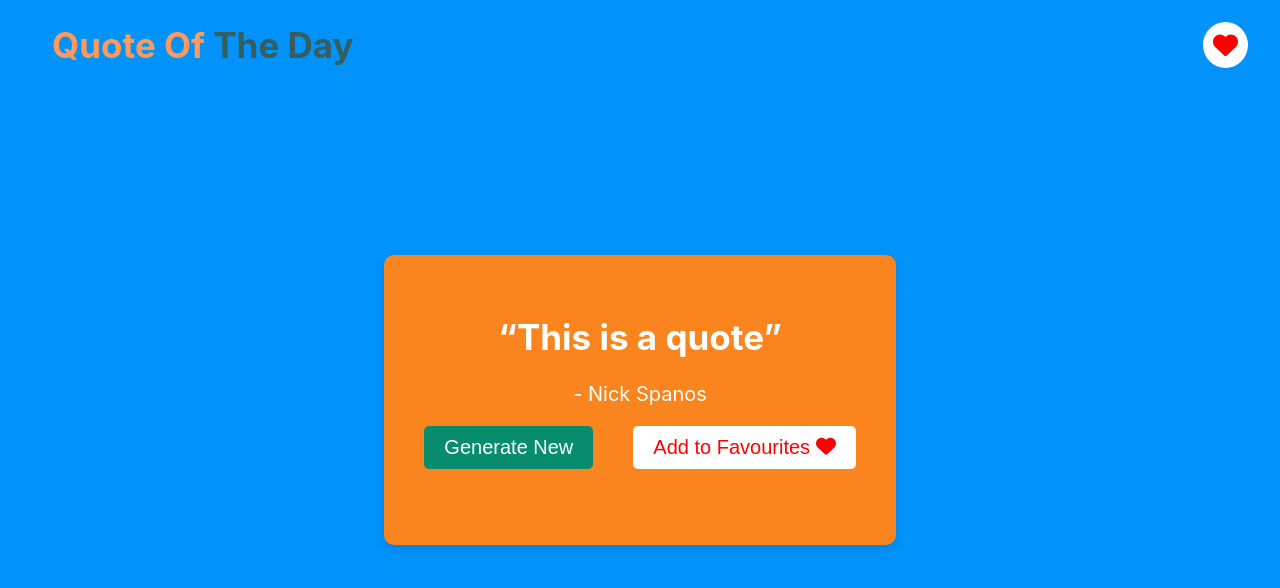
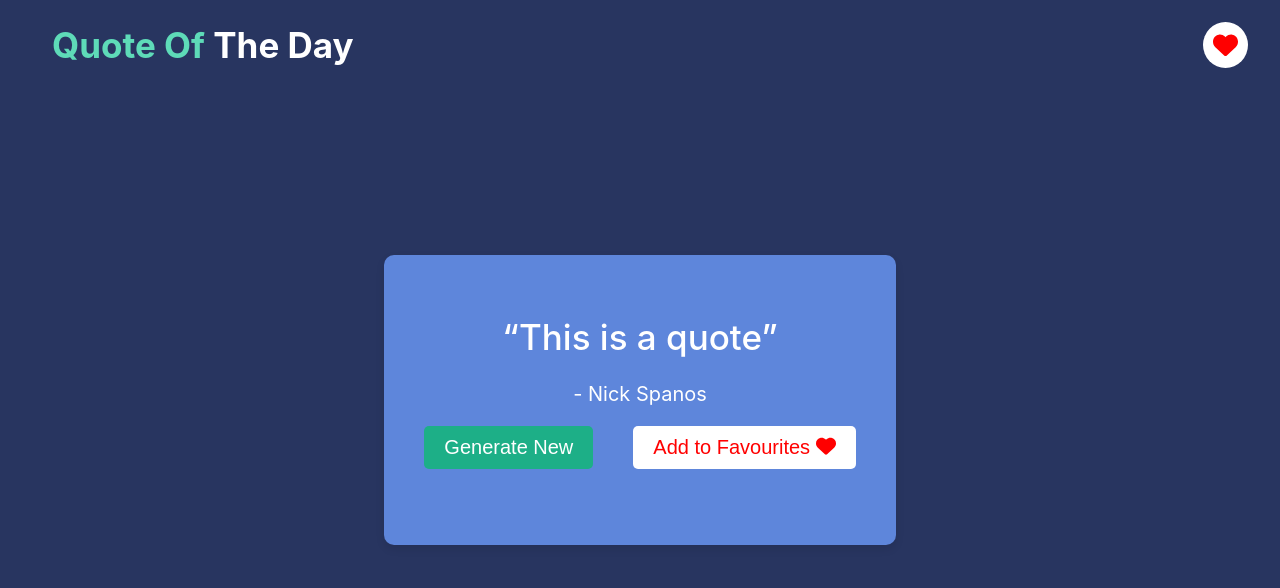
Before and after one commit to Spanosnick/QuotesApp, a React (Create React App) app: page / in a window 1280 px wide. Shown: the top 588 px of the page. Built offline with nearby package versions, Linux system fonts and the light colour scheme; no server answers.

Commit message:
Small design changes

```diff
--- a/src/App.css
+++ b/src/App.css
@@ -4,7 +4,7 @@
 }
 .App {
   text-align: center;
-  background-color: #0293FA;
+  background-color: #283560;
   height: 100vh;
   display: flex;
   justify-content: center;
--- a/src/NavBar.css
+++ b/src/NavBar.css
@@ -10,12 +10,12 @@ nav{
 }
 nav h1{
     margin-left: 20px;
-    color: #375e5e;
+    color: white;
     font-size: 35px;
     font-weight: 700;
 }
 nav h1 span{
-    color: #ff9a5d;
+    color: #5EDBB8;
 }
 .favBtn{
 background-color: white;
--- a/src/QuoteCard.css
+++ b/src/QuoteCard.css
@@ -1,5 +1,5 @@
 .quote-card{
-    background-color: #fa841d;
+    background-color: #5E86DB;
     border-radius: 10px;
     padding: 20px;
     margin: 20px;
@@ -15,11 +15,12 @@
 .quote-text{
     font-size: 35px;
     line-height: 50px;
-    color: #fff;
+    color: white;
+    font-weight: 500;
 }
 .quote-author{
     font-size: 20px;
-    color: #fff;
+    color:white;
     margin-top: 20px;
 }
 .quote-card button{
@@ -39,7 +40,7 @@
 
 .quote-card button.new{
     color: white;
-    background-color: #078d6e
+    background-color: #1daf87
 }
 .quote-card button.new.disabled{
     background-color: #ccc;
```
